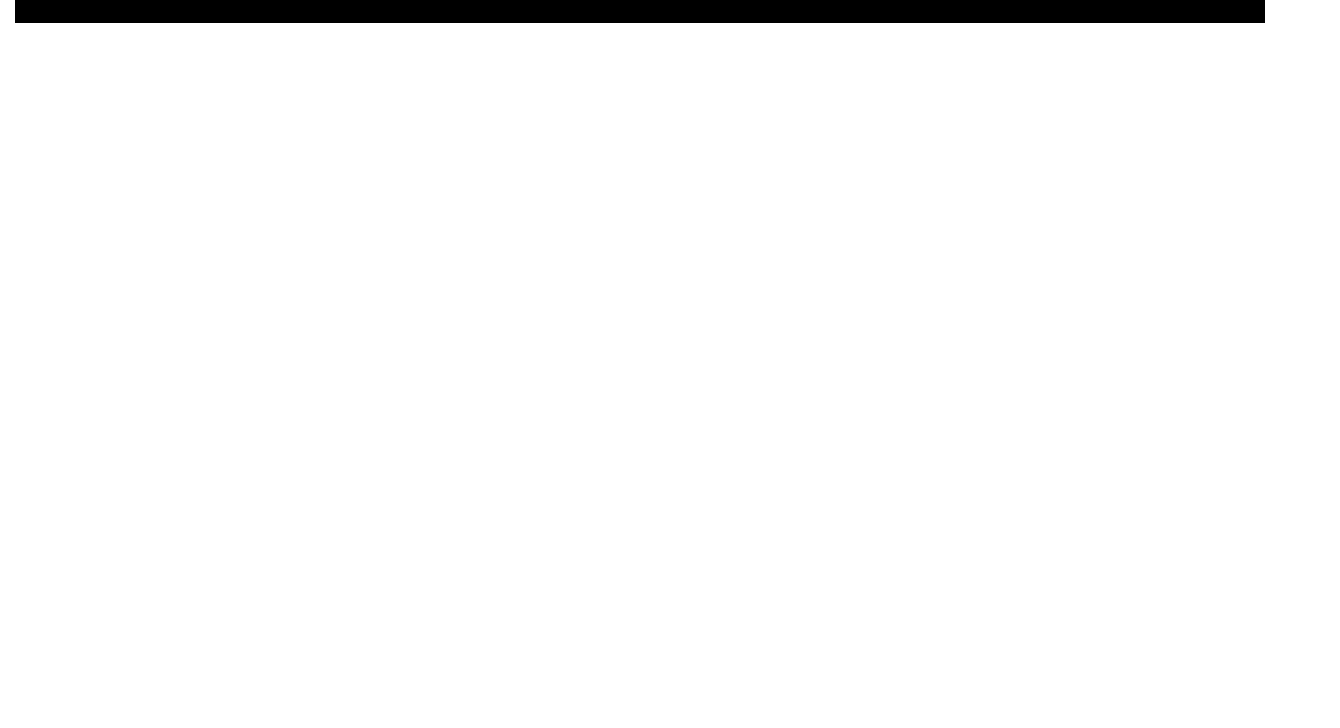
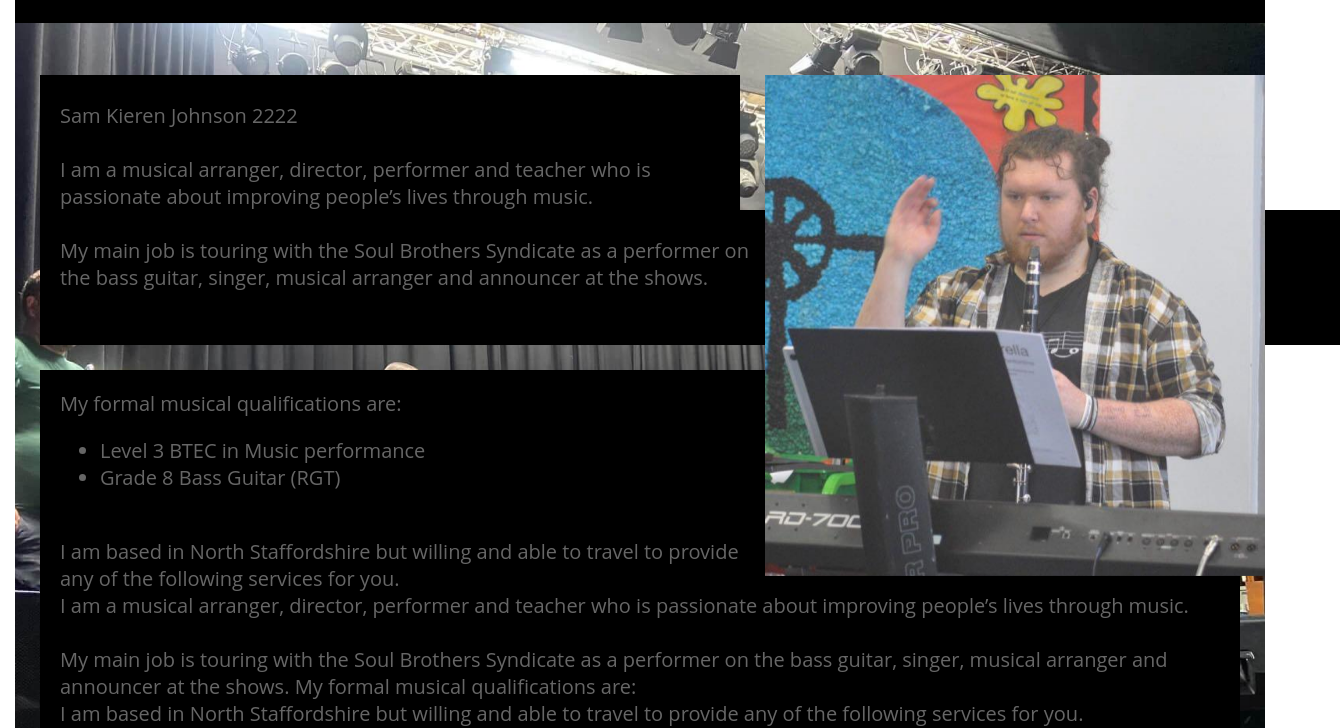
Before and after one commit to Dave23377777/WebDevAssignment, a plain HTML site: page public/SamServices.html in a window 1280 px wide. Shown: the part 72-800 px from the top of the page, 1340 px wide, since content can reach past the window. Drawn offline with Linux system fonts and the light colour scheme.

Commit message:
bvackup js mess about

```diff
--- a/public/SamServices.html
+++ b/public/SamServices.html
@@ -2,11 +2,69 @@
 <html>
 <head>
 <meta charset="UTF-8">
-<title>Sam's Services</title>
+<title>About - The Soul Brothers Syndicate</title>
 <link rel="stylesheet" href="css/realStylesMain.css">
+<meta name="viewport" content="width=device-width, initial-scale=1.0">
 </head>
 <body>
+        <div id="mainBackgroundImage"></div>
+        <div><br></div>
+        <div id="samFirstContainer">
+        <img alt="SameKieran Johnson Pic" src="img/Directing.jpg">
 
+        <div id="samIntro"> <br>Sam Kieren Johnson 2222<br>
+           <br> I am a musical arranger, director, performer and teacher who is
+            passionate about improving people’s lives through music.<br>
+            <div id="mobile-special"><br> My main job is touring with the Soul Brothers Syndicate as a performer on the bass
+            guitar, singer, musical arranger and announcer at the shows. <br><br><br></div>
+        </div>
+        <div id="samFull">
+            My formal musical qualifications are:
+            <ul>
+                <li>Level 3 BTEC in Music performance</li>
+                <li>Grade 8 Bass Guitar (RGT)</li>
+            </ul><br>
+
+            I am based in North Staffordshire but willing and able to travel to provide any of the following services for you.
+            <br> I am a musical arranger, director, performer and teacher who is
+            passionate about improving people’s lives through music.<br><br>
+            My main job is touring with the Soul Brothers Syndicate as a performer on the bass
+             guitar, singer, musical arranger and announcer at the shows. My formal musical qualifications are:
+
+            <br>
+
+
+            I am based in North Staffordshire but willing and able to travel to provide any of the following services for you.
+            <br> I am a musical arranger, director, performer and teacher who is
+            passionate about improving people’s lives through music.<br><br>
+            My main job is touring with the Soul Brothers Syndicate as a performer on the bass
+             guitar, singer, musical arranger and announcer at the shows. My formal musical qualifications are:
+
+            <br>
+
+
+            I am based in North Staffordshire but willing and able to travel to provide any of the following services for you.
+            <br> I am a musical arranger, director, performer and teacher who is
+            passionate about improving people’s lives through music.<br><br>
+            My main job is touring with the Soul Brothers Syndicate as a performer on the bass
+             guitar, singer, musical arranger and announcer at the shows. My formal musical qualifications are:
+
+            <br>
+
+
+            I am based in North Staffordshire but willing and able to travel to provide any of the following services for you.
+            <br> I am a musical arranger, director, performer and teacher who is
+            passionate about improving people’s lives through music.<br><br>
+            My main job is touring with the Soul Brothers Syndicate as a performer on the bass
+             guitar, singer, musical arranger and announcer at the shows. My formal musical qualifications are:
+
+            <br>
+
+
+            I am based in North Staffordshire but willing and able to travel to provide any of the following services for you.
+
+        </div>
+    </div>
     <script src="js/realScriptMain.js"></script>
 </body>
 </html>
--- a/public/TopMenuBar.html
+++ b/public/TopMenuBar.html
@@ -1,12 +1,12 @@
-<!-- Intended to be the Top Menu Bar with the link buttons added
-  by default divs will span the width of parent and only have height as much as subelements if not set explitly
-  Set up a white rectangle -->
+<!-- Top Menu Bar with the link buttons added.
+  by default, divs will span the width of parent and only have height as much as subelements if not set explitly set.
+  Defined in stylesheet as 80px height black rectangle with LHS-main-text/RHS-menuList spacing -->
 
 <div id="MenuTopBar" >
  <a href='IndexReal.html'>The Soul Brothers Syndicate</a>
     <div id="MenuList">
         <a >About Band</a>
-        <a href='AboutBand.html'>Sam's Services</a>
+        <a href='SamServices.html'>Sam's Services</a>
         <a>More</a>
     </div>
 </div>
--- a/public/css/realStylesMain.css
+++ b/public/css/realStylesMain.css
@@ -48,7 +48,7 @@ padding: 15px 20px; /* Increased padding top/bottom */
   	display: block;
 }
 
-#imageContainer {
+#mainBackgroundImage {
 	 max-width:100%; /*needed to maintin crop at right hand side leaving the margin/padding set up in body else img overlayRHS margin*/
 	display:block;
     width: calc(100% - 30px);
@@ -71,14 +71,39 @@ padding: 15px 20px; /* Increased padding top/bottom */
 	position: sticky; /* come across stickty, seems to be my intention */
 	top:calc(80px);
 }
+
+#samFirstContainer img.stop-sticky {
+
+	display:none;
+}
+
 #samFirstCoontainer {
 	padding: 55px;
 }
-#samFirstText {
+#samIntro {
 	background-color:black;
-	max-width:56%;
+	max-width:96%;
+	width:56%;
+	margin:2%;
+	padding : 0px 20px;
+}
+
+#samFull {
+	background-color:black;
+	max-width:96%;
+	width: 56%;
 	margin:2%;
 	padding : 20px;
+}
+
+#samFull.expanded-width{
+	width: 100%;
+}
+
+
+#mobile-special.expanded-width {
+	width: 100vw;
+	background-color:black;
 }
 
 #homePageTag{
--- a/public/js/realScriptMain.js
+++ b/public/js/realScriptMain.js
@@ -12,3 +12,54 @@ fetch("TopMenuBar.html")
     .catch(error => console.error("Error loading the TopMenuBar.html:", error));
 
 	//
+
+
+
+
+	document.addEventListener('DOMContentLoaded', function () {
+	    // Your JavaScript code here
+	    const img = document.querySelector('#samFirstContainer img');
+	    if (img) {
+	        const imgRect = img.getBoundingClientRect();
+	        // Rest of your code
+		    }
+			// get scroll position past sams image and expand samFull to full width
+						const samImg = document.querySelector('#samFirstContainer img');
+						const samImgPos = samImg.getBoundingClientRect();
+						const samFull = document.querySelector("#samFull");
+						const mobile_special = document.querySelector("#mobile-special");
+			if(samFull.getBoundingClientRect().top > samImgPos.bottom){
+				samFull.classList.add('expanded-width')
+
+
+
+
+			}
+
+			if(mobile_special.getBoundingClientRect().top > samImgPos.bottom)
+			{
+				//mobile_special.classList.add('expanded-width');
+			}
+			else{
+				mobile_special.classList.add('expanded-width');
+			}
+		window.addEventListener('scroll', function() {
+
+
+			if(window.scrollY  > samImgPos.bottom){
+				samFull.classList.add('expanded-width')
+			}
+
+
+
+			if(window.scrollY > mobile_special.getBoundingClientRect().top){
+				samImg.classList.add("stop-sticky");
+			}
+			else
+			{
+				samImg.classList.remove("stop-sticky");
+			}
+
+
+		});
+	});
```
Also changed, not shown: public/AboutBand.html (+1 -1 lines), public/IndexReal.html (+1 -1 lines), public/test.html (+5 -5 lines).
